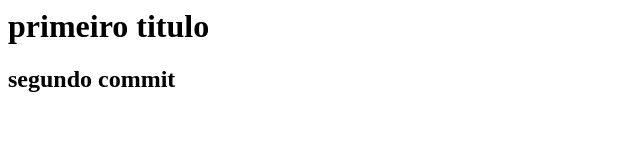
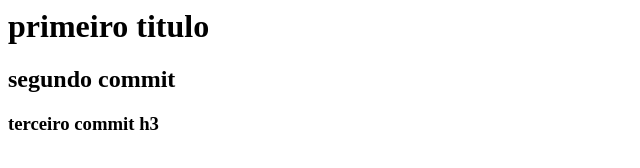
Before and after one commit to gabrielrsantana/rebasetest, a plain HTML site: page index.html in a window 1280 px wide. Shown: the whole page, without its empty margins (0-640 px from the left). Drawn offline with Linux system fonts and the light colour scheme.

Commit message:
terceiro commit inserindo h3

```diff
--- a/index.html
+++ b/index.html
@@ -1,2 +1,4 @@
 <h1>primeiro titulo</h1>
 <h2>segundo commit</h2>
+
+<h3>terceiro commit h3</h3>
```
